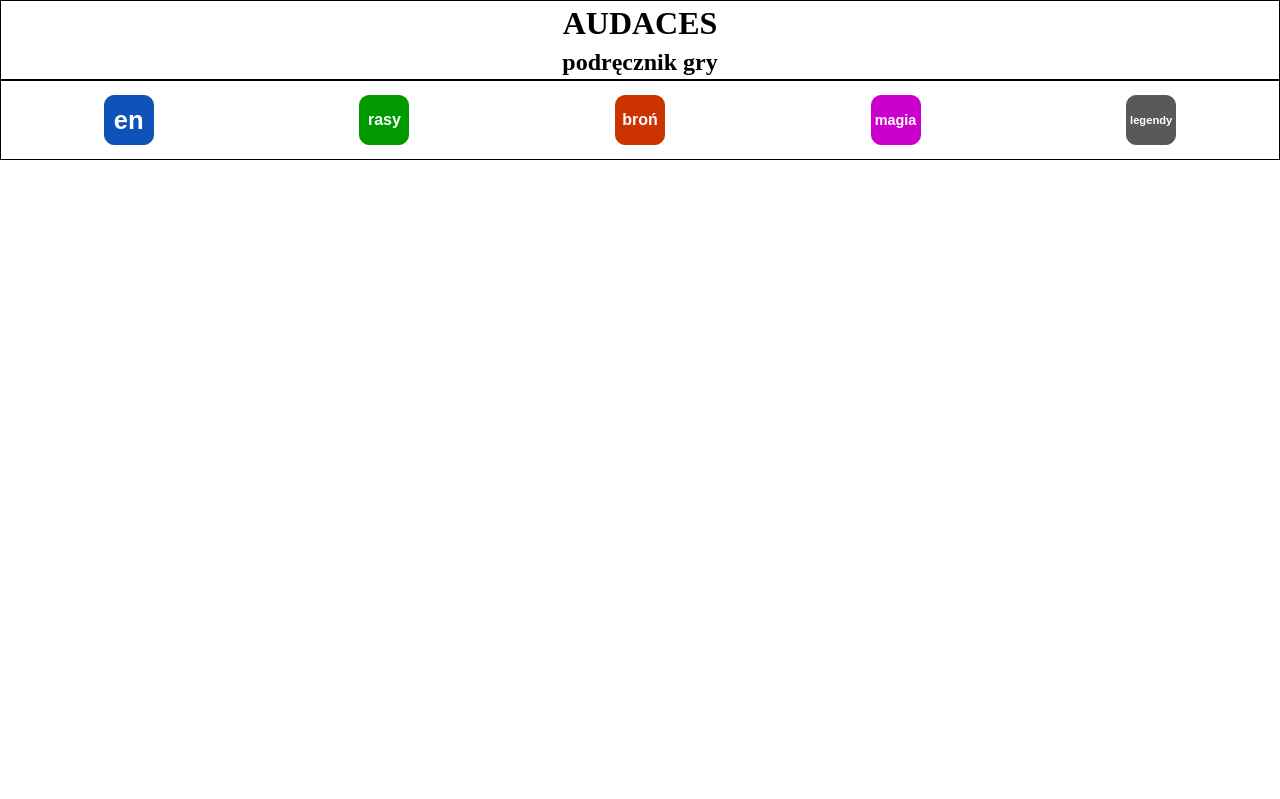
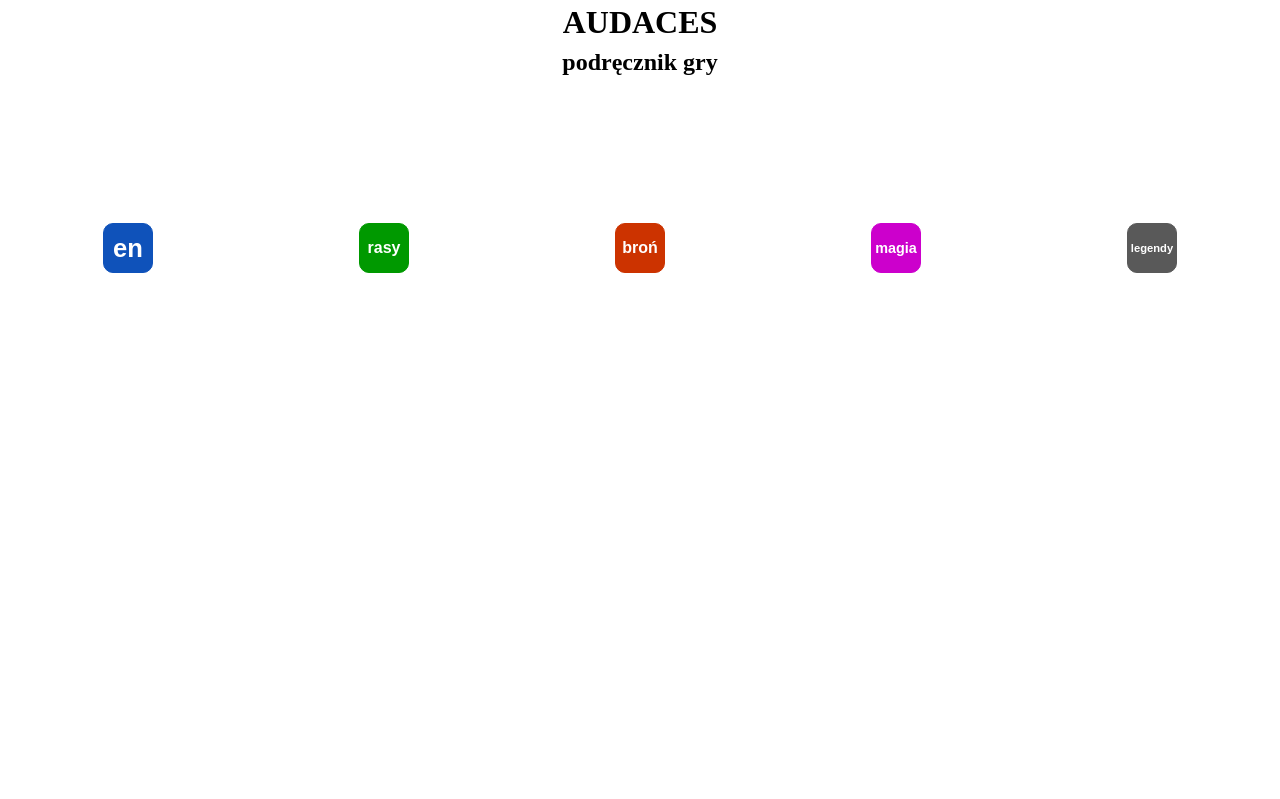
Before and after one commit to SzymekCendecki/manualAudaces, a website: page index.html in a window 1280 px wide. Shown: the top 799 px of the page. Drawn offline with Linux system fonts and the light colour scheme.

Commit message:
update nav css

```diff
--- a/scss/main.scss
+++ b/scss/main.scss
@@ -15,9 +15,7 @@ header, nav, footer{
     display: flex;
     flex-wrap: wrap;
     justify-content: center;
-    align-items: center;
-    border: 1px solid black;
-}
+    align-items: center;  }
 
 h1, h2{
     width: 100%;
@@ -25,6 +23,7 @@ h1, h2{
 }
 
 nav{
+    margin: 10% 0 0 0;
     display: flex;
     flex-wrap: wrap;
     justify-content: space-around;
```
Also changed, not shown: css/main.css, 1 other file.
